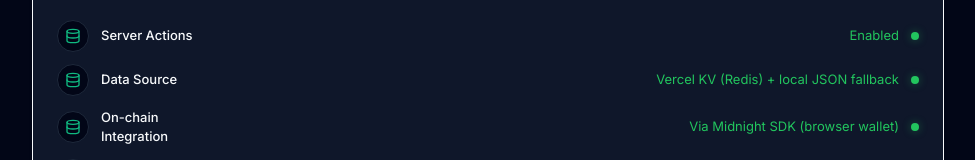
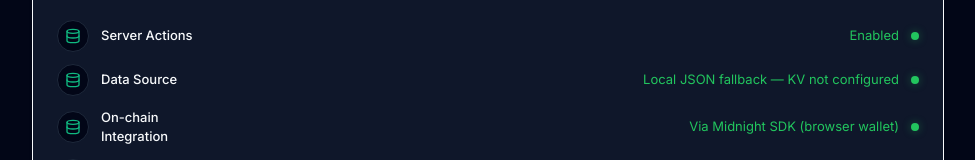
Before and after one commit to x0lg0n/wrangler, a Next.js app in the folder ui/: page /status in a window 1280 px wide. Shown: the part 907-1067 px from the top of the page, without its empty margins (152-1127 px from the left). Built offline with nearby package versions, Linux system fonts and the light colour scheme.

Commit message:
fix(ui): surface whether KV (Redis) persistence is active on the status page

```diff
--- a/ui/app/status/page.tsx
+++ b/ui/app/status/page.tsx
@@ -68,6 +68,7 @@ function StatCard({
 export default async function StatusPage() {
   const { deployment, error } = readState();
   const feedbacks = await loadFeedbacks();
+  const kvConfigured = !!(process.env.KV_REST_API_URL && process.env.KV_REST_API_TOKEN);
 
   const healthItems = [
     { label: 'Contract', value: deployment ? 'Deployed' : 'Not Deployed', ok: !!deployment, icon: <ShieldCheck className="size-4" /> },
@@ -221,7 +222,11 @@ export default async function StatusPage() {
             <div className="flex flex-col gap-3">
               {[
                 { label: 'Server Actions', value: 'Enabled', ok: true },
-                { label: 'Data Source', value: 'Vercel KV (Redis) + local JSON fallback', ok: true },
+                {
+                  label: 'Data Source',
+                  value: kvConfigured ? 'Vercel KV (Redis)' : 'Local JSON fallback — KV not configured',
+                  ok: kvConfigured,
+                },
                 { label: 'On-chain Integration', value: 'Via Midnight SDK (browser wallet)', ok: true },
                 { label: 'Node.js', value: process.version, ok: true },
                 { label: 'Platform', value: process.platform, ok: true },
```
